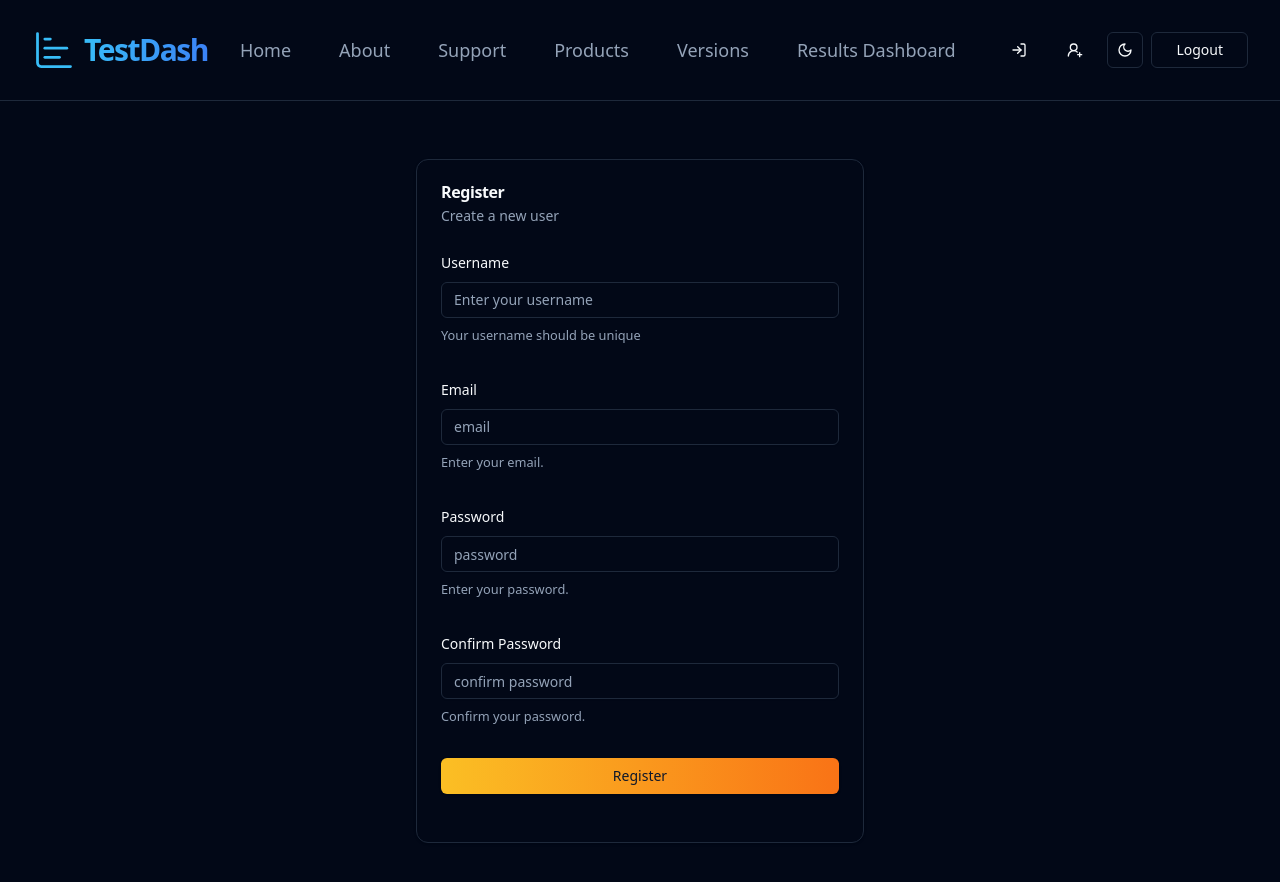
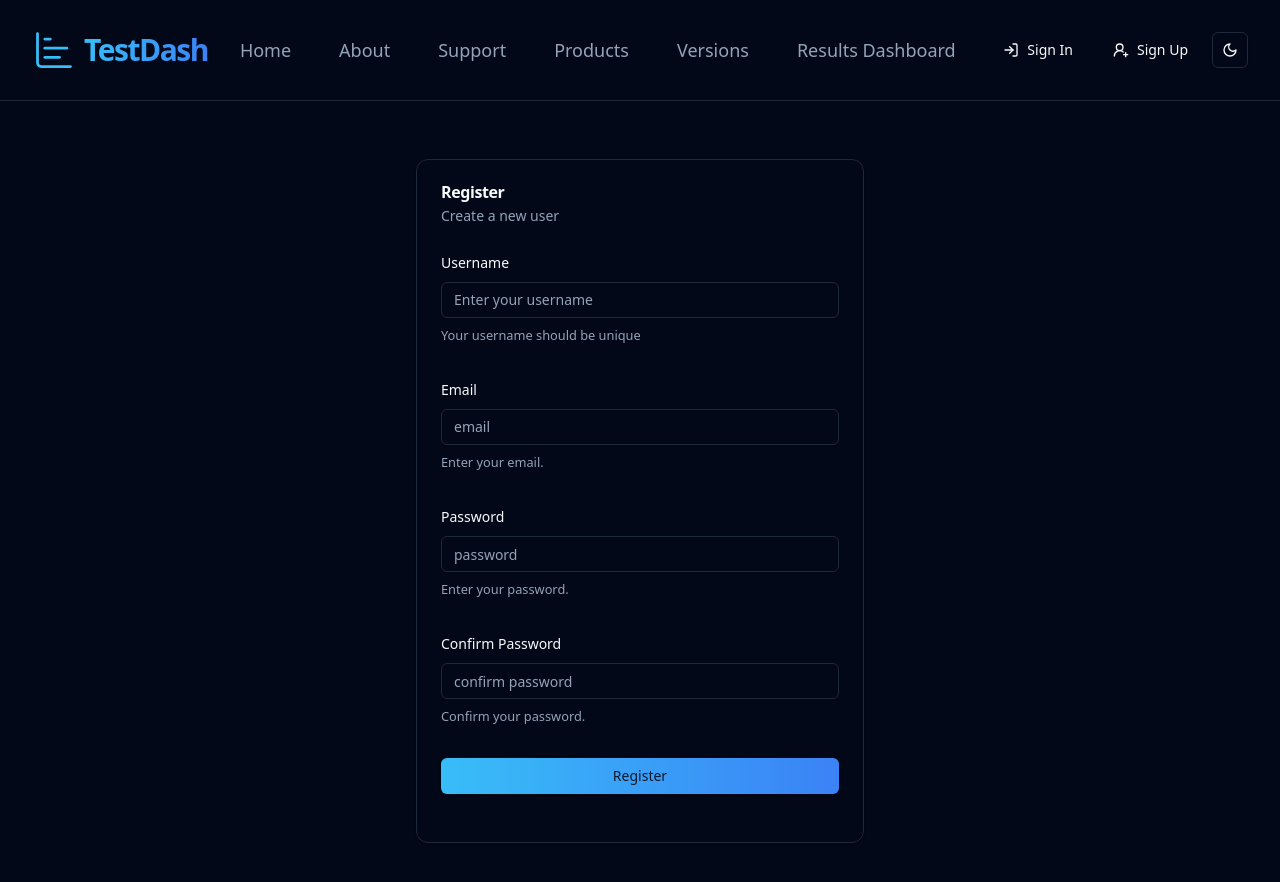
Before and after one commit to FaisalHossain19/Results_Presentation, a Next.js app in the folder next_js_frontend/: page /sign-up in a window 1280 px wide. Shown: the top 882 px of the page. Built offline with nearby package versions, Linux system fonts and the light colour scheme.

Commit message:
UI logged in logic working

```diff
--- a/next_js_frontend/src/components/SubmitButton.tsx
+++ b/next_js_frontend/src/components/SubmitButton.tsx
@@ -13,7 +13,7 @@ const SubmitButton: React.FC<SubmitButtonProps> = ({ isSubmitting, label }) => {
 		<div className="flex justify-center ">
 			<Button
 				type="submit"
-				className={`w-full ${isSubmitting ? 'bg-gray-400' : 'bg-gradient-to-r from-amber-400 to-orange-500'}`}
+				className={`w-full ${isSubmitting ? 'bg-gray-400' : 'bg-gradient-to-r from-sky-400 to-blue-500'}`}
 				disabled={isSubmitting}
 			>
 				{isSubmitting ? (
--- a/next_js_frontend/src/components/logoutButton.tsx
+++ b/next_js_frontend/src/components/logoutButton.tsx
@@ -1,18 +1,15 @@
+"use client";
 import { useRouter } from 'next/navigation';
 import { Button } from '@/components/ui/button';
+import { useAuth } from '@/hooks/AuthContext';
 
 function LogoutButton() {
   const router = useRouter();
+  const { logout } = useAuth();
 
   const handleLogout = () => {
-    // Clear the token from localStorage
-    localStorage.removeItem('accessToken');
-
-    // Optionally clear other user data
-    localStorage.removeItem('user');
-
-    // Redirect to the login page
-    router.push('/sign-in');
+    logout(); // Update the global state and clear storage
+    router.push('/sign-in'); // Redirect to sign-in page
   };
 
   return (
--- a/next_js_frontend/src/components/navbar.tsx
+++ b/next_js_frontend/src/components/navbar.tsx
@@ -1,5 +1,5 @@
 'use client';
-import { useIsLoggedIn } from '@/hooks/useIsLoggedIn';
+import { useAuth } from '@/hooks/AuthContext'; // Updated import
 import Logo, { LogoMobile } from '@/components/Logo';
 import { usePathname } from 'next/navigation';
 import Link from 'next/link';
@@ -8,35 +8,16 @@ import { Button, buttonVariants } from '@/components/ui/button';
 import { ModeToggle } from '@/components/mode-toggle';
 import { useState } from 'react';
 import { Sheet, SheetContent, SheetTrigger } from '@/components/ui/sheet';
-import { LogIn, Menu, UserRoundPlus, UserRound} from 'lucide-react';
+import { LogIn, Menu, UserRoundPlus, UserRound } from 'lucide-react';
 import LogoutButton from '@/components/logoutButton';
 
 const navList = [
-	{
-		label: 'Home',
-		link: '/',
-	},
-	{
-		label: 'About',
-		link: '/about',
-	},
-	{
-		label: 'Support',
-		link: '/support',
-	},
-	{
-		label: 'Products',
-		link: '/products',
-	},
-	{
-		label: 'Versions',
-		link: '/versions',
-	},
-	{
-		label: 'Results Dashboard',
-		link: '/results',
-	},
-
+  { label: 'Home', link: '/' },
+  { label: 'About', link: '/about' },
+  { label: 'Support', link: '/support' },
+  { label: 'Products', link: '/products' },
+  { label: 'Versions', link: '/versions' },
+  { label: 'Results Dashboard', link: '/results' },
 ];
 
 export function Navbar() {
@@ -50,9 +31,9 @@ export function Navbar() {
 
 function MobileNavbar() {
   const [isOpen, setIsOpen] = useState(false);
+  const { isLoggedIn } = useAuth(); // Using AuthContext for login state
 
   return (
-	  <>
     <div className="block border-separate bg-background md:hidden">
       <nav className="container flex items-center justify-between px-8">
         <Sheet open={isOpen} onOpenChange={setIsOpen}>
@@ -72,9 +53,9 @@ function MobileNavbar() {
                   clickCallBack={() => setIsOpen((prev) => !prev)}
                 />
               ))}
-				  {/* Add Logout Button */}
+              {/* Conditional Logout or Sign In */}
               <div className="pt-4">
-					<LogoutButton />
+                {isLoggedIn ? <LogoutButton /> : <AuthButtons />}
               </div>
             </div>
           </SheetContent>
@@ -87,41 +68,69 @@ function MobileNavbar() {
         </div>
       </nav>
     </div>
-	  </>
   );
 }
 
 function DesktopNavbar() {
+  const { isLoggedIn, logout } = useAuth();
+
   return (
     <div className="hidden border-separate border-b bg-background md:block">
       <nav className="container flex items-center justify-between px-8">
-		  {/* Left Section: Logo and Navigation Items */}
+        {/* Left Section */}
         <div className="flex h-[100px] min-h-[60px] items-center gap-x-4">
           <Logo />
           <div className="flex items-center gap-x-4">
             {navList.map((item) => (
-				<div className="relative group" key={item.label}>
-				  <NavbarItem link={item.link} label={item.label} />
-				  {/* Tooltip */}
-				  <div className="absolute left-1/2 transform -translate-x-1/2 bottom-full mb-2 hidden w-max bg-gray-800 text-white text-sm px-2 py-1 rounded opacity-0 group-hover:block group-hover:opacity-100">
-					{item.label}
-				  </div>
-				</div>
+              <NavbarItem key={item.label} link={item.link} label={item.label} />
             ))}
           </div>
         </div>
-		  {/* Right Section: Actions */}
+
+        {/* Right Section */}
         <div className="flex items-center gap-2">
+          {!isLoggedIn ? (
+            <>
+              <Link href="/sign-in">
+                <Button variant="ghost">
+                  <LogIn /> Sign In
+                </Button>
+              </Link>
+              <Link href="/sign-up">
+                <Button variant="ghost">
+                  <UserRoundPlus /> Sign Up
+                </Button>
+              </Link>
+            </>
+          ) : (
+            <>
+              <Link href="/my-account">
+                <Button variant="ghost">
+                  <UserRound /> My Account
+                </Button>
+              </Link>
+              <Button variant="ghost" onClick={logout}>
+                Logout
+              </Button>
+            </>
+          )}
+          <ModeToggle />
+        </div>
+      </nav>
+    </div>
+  );
+}
+
+function AuthButtons() {
+  return (
+    <>
       <div className="relative group">
         <Link href="/sign-in">
           <Button variant="ghost">
             <LogIn />
           </Button>
         </Link>
-			  {/* Tooltip */}
-			  <div className="absolute left-1/2 transform -translate-x-1/2 bottom-full mb-2 hidden w-max bg-gray-800 text-white text-sm px-2 py-1 rounded opacity-0 group-hover:block group-hover:opacity-100">
-				Sign In
-			  </div>
+        <Tooltip text="Sign In" />
       </div>
       <div className="relative group">
         <Link href="/sign-up">
@@ -129,43 +138,11 @@ function MobileNavbar() {
             <UserRoundPlus />
           </Button>
         </Link>
-			  {/* Tooltip */}
-			  <div className="absolute left-1/2 transform -translate-x-1/2 bottom-full mb-2 hidden w-max bg-gray-800 text-white text-sm px-2 py-1 rounded opacity-0 group-hover:block group-hover:opacity-100">
-				Sign Up
+        <Tooltip text="Sign Up" />
       </div>
-			</div>
-			<div className="relative group">
-			  <ModeToggle />
-			  {/* Tooltip */}
-			  <div className="absolute left-1/2 transform -translate-x-1/2 bottom-full mb-2 hidden w-max bg-gray-800 text-white text-sm px-2 py-1 rounded opacity-0 group-hover:block group-hover:opacity-100">
-				Toggle Theme
-			  </div>
-			</div>
-
-			{useIsLoggedIn() && (
-				<div className="relative group">
-					<Link href="/my-account">
-						<Button variant="ghost">
-							<UserRound />
-						</Button>
-					</Link>
-					{/* Tooltip */}
-					<div className="absolute left-1/2 transform -translate-x-1/2 bottom-full mb-2 hidden w-max bg-gray-800 text-white text-sm px-2 py-1 rounded opacity-0 group-hover:block group-hover:opacity-100">
-						My Account
-					</div>
-				</div>
-			)}
-			{/* Add Logout Button */}
-			<div className="relative group">
-			  <LogoutButton />
-			</div>
-		  </div>
-		</nav>
-	  </div>
+    </>
   );
 }
-
-
 
 interface NavbarItemProps {
   link: string;
@@ -176,8 +153,8 @@ interface NavbarItemProps {
 function NavbarItem({ link, label, clickCallBack }: NavbarItemProps) {
   const pathname = usePathname();
   const isActive = pathname === link;
+
   return (
-		<>
     <div className="relative flex items-center">
       <Link
         href={link}
@@ -186,9 +163,7 @@ function NavbarItem({ link, label, clickCallBack }: NavbarItemProps) {
           'w-full justify-start text-lg text-muted-foreground hover:text-foreground',
           isActive && 'text-foreground'
         )}
-					onClick={() => {
-						if (clickCallBack) clickCallBack();
-					}}
+        onClick={() => clickCallBack?.()}
       >
         {label}
       </Link>
@@ -196,6 +171,13 @@ function NavbarItem({ link, label, clickCallBack }: NavbarItemProps) {
         <div className="absolute -bottom-[2px] left-1/2 hidden h-[2px] w-[80%] -translate-x-1/2 rounded-xl bg-foreground md:block" />
       )}
     </div>
-		</>
   );
 }
+
+function Tooltip({ text }: { text: string }) {
+  return (
+    <div className="absolute left-1/2 transform -translate-x-1/2 bottom-full mb-2 hidden w-max bg-gray-800 text-white text-sm px-2 py-1 rounded opacity-0 group-hover:block group-hover:opacity-100">
+      {text}
+    </div>
+  );
+}
--- /dev/null
+++ b/next_js_frontend/src/hooks/AuthContext.tsx
@@ -0,0 +1,41 @@
+"use client";
+import { createContext, useContext, useState, useEffect } from 'react';
+import { useRouter } from 'next/navigation';
+
+interface AuthContextType {
+  isLoggedIn: boolean;
+  login: () => void;
+  logout: () => void;
+}
+
+const AuthContext = createContext<AuthContextType | null>(null);
+
+export const AuthProvider = ({ children }: { children: React.ReactNode }) => {
+  const [isLoggedIn, setIsLoggedIn] = useState(false);
+  const router = useRouter();
+
+  useEffect(() => {
+    // Check token or auth state on mount
+    const token = localStorage.getItem('accessToken');
+    setIsLoggedIn(!!token);
+  }, []);
+
+  const login = () => setIsLoggedIn(true);
+  const logout = () => {
+    localStorage.removeItem('accessToken');
+    setIsLoggedIn(false);
+    router.push('/sign-in');
+  };
+
+  return (
+    <AuthContext.Provider value={{ isLoggedIn, login, logout }}>
+      {children}
+    </AuthContext.Provider>
+  );
+};
+
+export const useAuth = () => {
+  const context = useContext(AuthContext);
+  if (!context) throw new Error('useAuth must be used within an AuthProvider');
+  return context;
+};
```
Also changed, not shown: next_js_frontend/src/app/layout.tsx (+5 -7 lines), 1 other file (tests, documents, lock files or other folders). Lines whose indentation alone changed are shown as unchanged.
